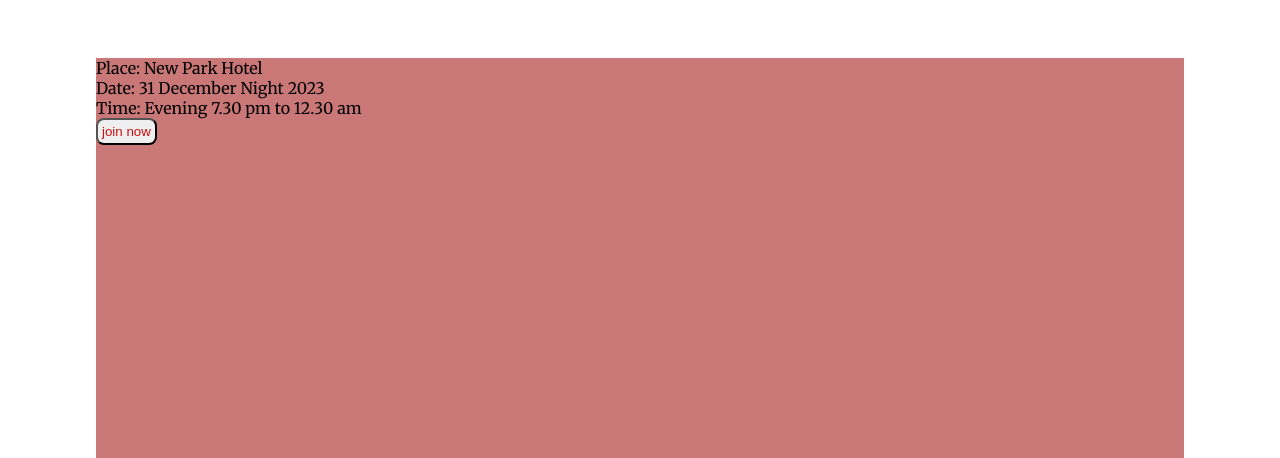
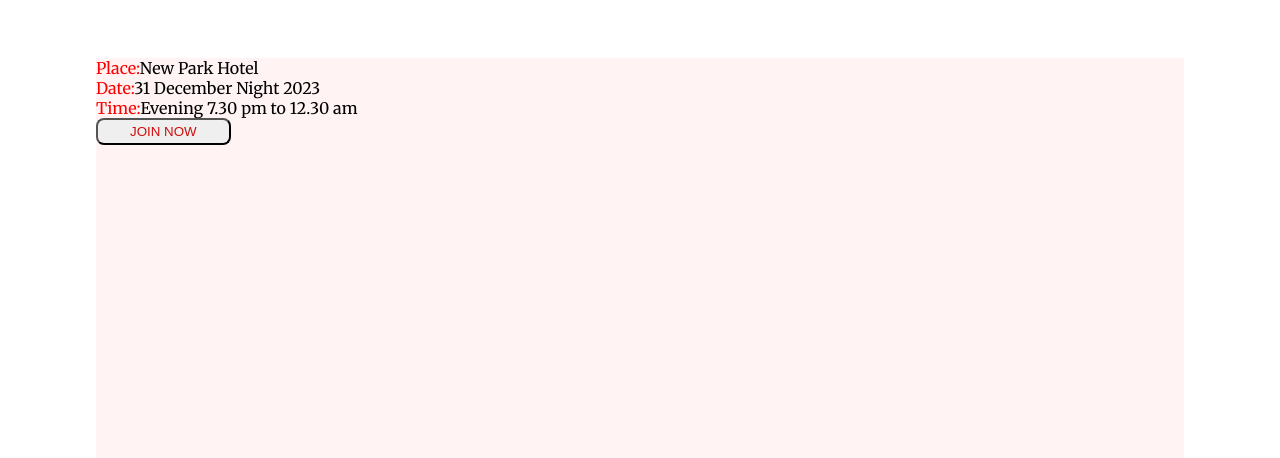
Before and after one commit to ShorifHasan01/assignment01, a plain HTML site: page index.html in a window 1280 px wide. Shown: the part 2232-2690 px from the top of the page. Drawn offline with Linux system fonts and the light colour scheme.

Commit message:
something updated

```diff
--- a/index.html
+++ b/index.html
@@ -35,11 +35,12 @@
 </div>
 </section>
 <section class="container address">
-    <p>Place: New Park Hotel <br>
-        Date: 31 December Night 2023 <br>
-        Time: Evening 7.30 pm to 12.30 am</p>
-        <button>join now</button>
-
+    <div>
+    <p><span class="color">Place:</span>New Park Hotel <br>
+      <span class="color">Date:</span>31 December Night 2023 <br>
+     <span class="color">Time:</span>Evening 7.30 pm to 12.30 am</p>
+        <button>JOIN NOW</button>
+    </div>
 </section>
     </header>
     <main>
--- a/styles/style.css
+++ b/styles/style.css
@@ -13,7 +13,7 @@
 }
 /* header styles */
 .banner{
-    background-image: url('../resources/Banner\ Image.png');
+    background-image:url('../resources/Banner\ Image.png');
     height: 600px;
     position: relative;
 }
@@ -126,20 +126,24 @@
 
  .address{
     margin-top: 60px;
-  background-color: rgb(202, 119, 119);
+  background-color: rgb(255, 243, 243);
   height: 400px;
+
+
 }
 .adderss p{
-    color: #070211;
-font-family: Inter;
-font-size: 32px;
+ color: #070211;
+font-size: 50px;
 font-style: normal;
-font-weight: 600;
+font-weight: 600px;
 line-height: 56px;
-text-transform: capitalize;
+
 }
 .address button{
     border-radius: 8px;
-    padding: 4px;;
-    color:rgb(207, 13, 13)
+    padding: 4px 32px;
+    color:rgb(207, 13, 13);
 }
+.color{
+ color:red ;
+}
```
